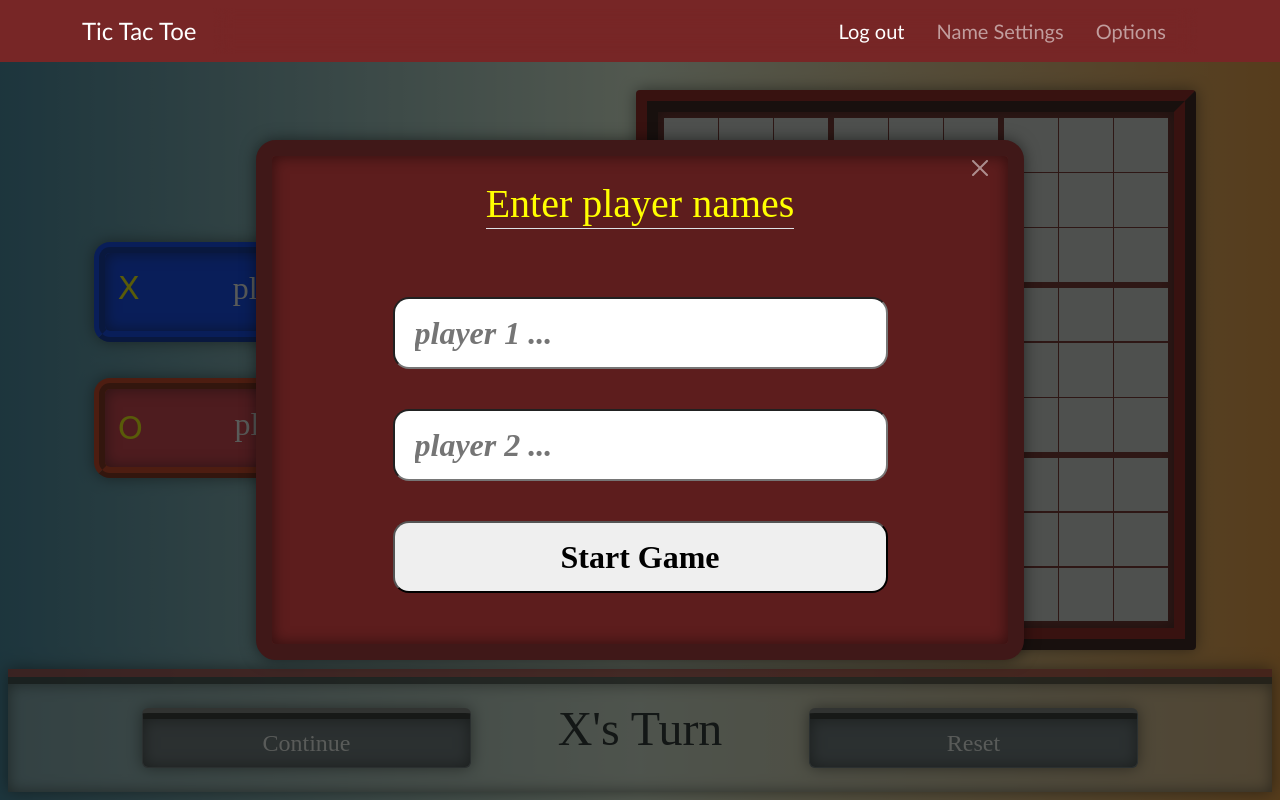
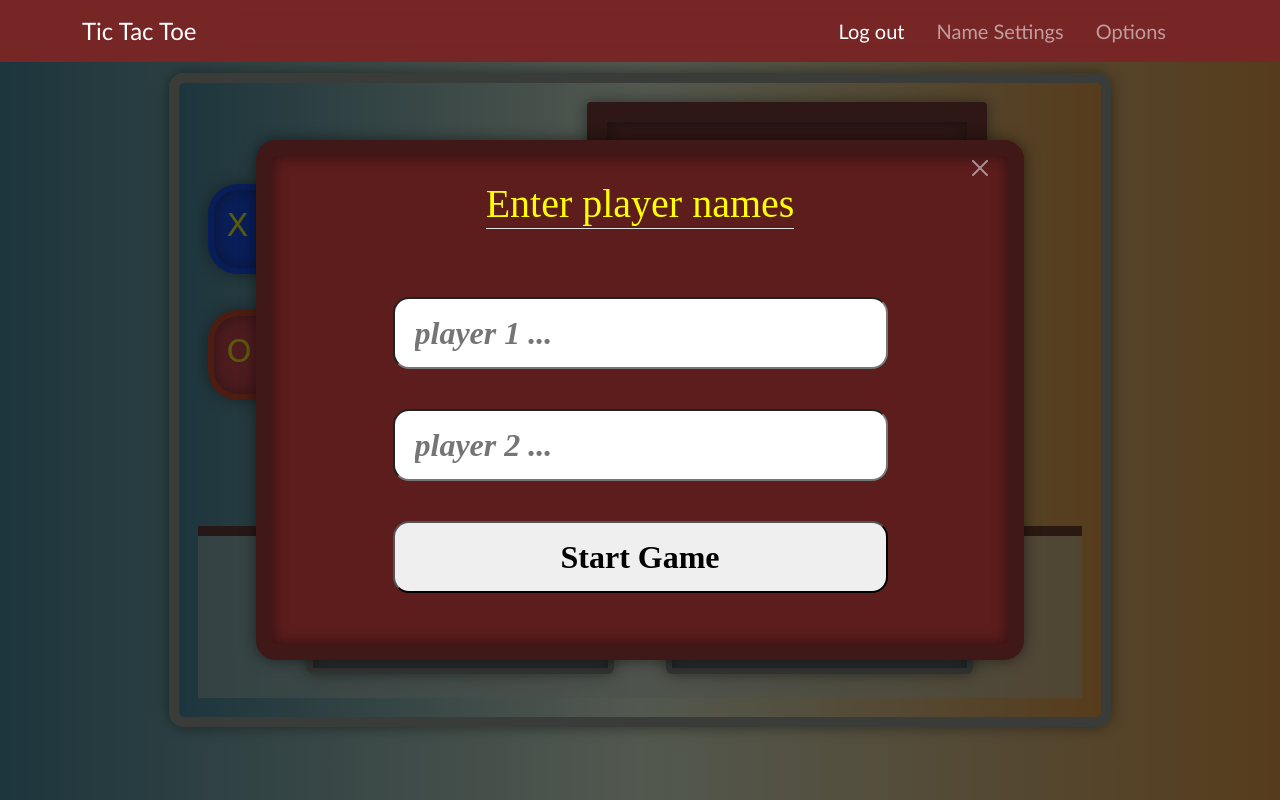
Before and after one commit to Test-Team-B/work-space, a website with bundled scripts: page dist/index.html in a window 1280 px wide. Built offline with nearby package versions, Linux system fonts and the light colour scheme; a web font is replaced by a local one.

Commit message:
デフォルトでnomal画面と名前入力画面が表示させるように修正

```diff
--- a/dist/index.html
+++ b/dist/index.html
@@ -57,7 +57,7 @@
     </nav>
 
    <!--------- Nomal Mode --------->
-    <div class="main-container d-none justify-content-center flex-wrap">
+    <div class="main-container d-flex justify-content-center flex-wrap">
       <!-- Scoreboard Section -->
       <div id="scoreboard" class="col-12 col-md-4">
         <div class="scoreboard__player" id="scoreboard__X">
@@ -103,7 +103,7 @@
 
         id: ultimate-info__message -> message
     -->
-    <div class="ultimate-container d-flex">
+    <div class="ultimate-container d-none">
 
       <div class="ultimate-inner-container">
         <div id="ultimate-scoreboard" class="d-flex">
@@ -310,9 +310,7 @@
             <option value="6">MIDIUM</option>
             <option value="9">HARD</option>
           </select>
-
         </div>
-        <input type="checkbox">CPU</input>
       </div>
 
     </div>
```
